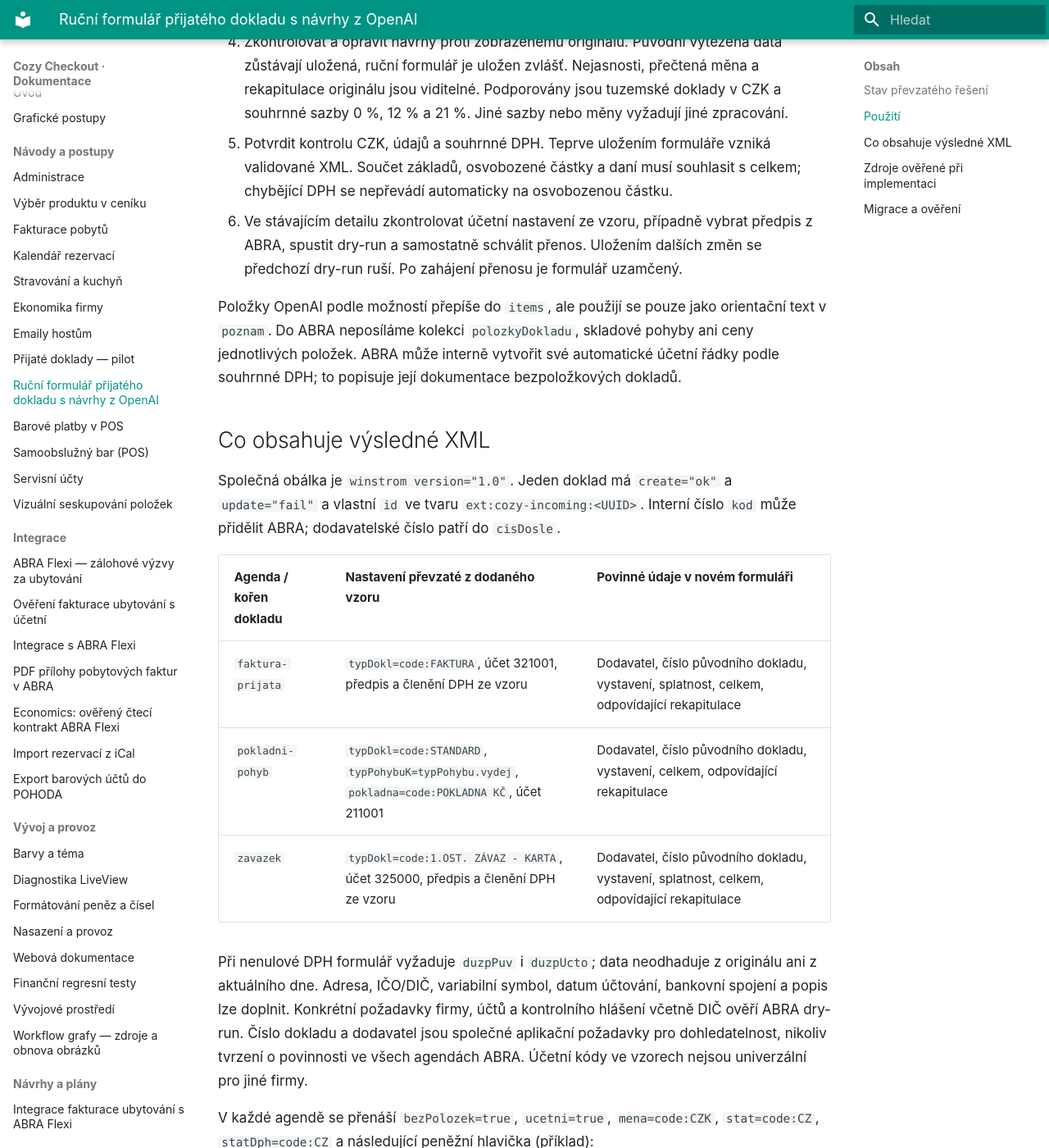
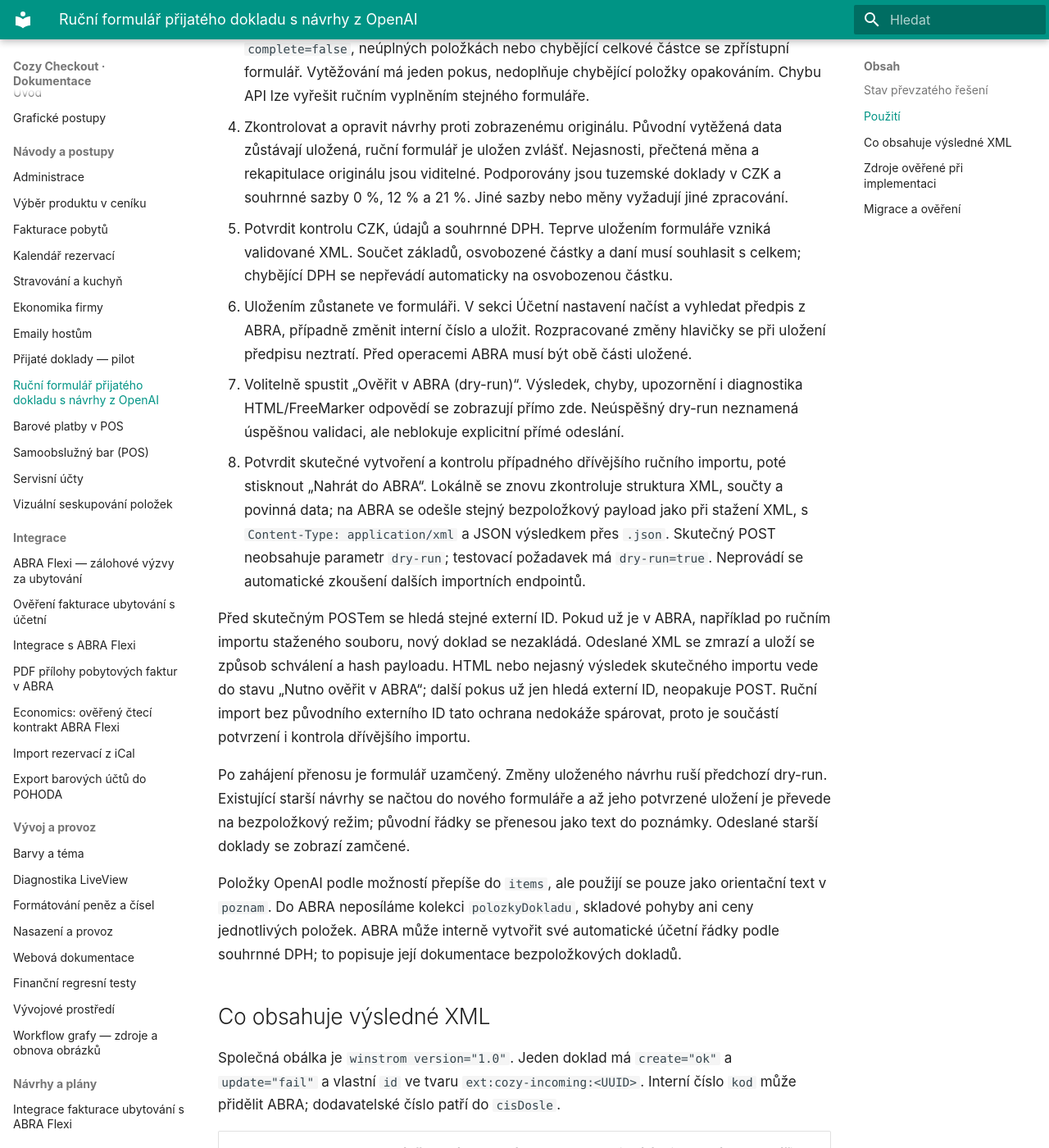
Before and after one commit to michalhorcic/cozy-checkout, an MkDocs documentation site: the page built from docs/features/INCOMING_DOCUMENT_FORM.md, in a window 1280 px wide and 1400 px high, scrolled down 902 px. Shown: the whole window at 82% size. Built offline with MkDocs 1.6.1 and Material for MkDocs 9.7.7, drawn with Linux system fonts in a browser that asks for light colours; some of the changed text lies outside the part shown.

Commit message:
Unify incoming document forms and allow confirmed direct ABRA import

```diff
--- a/docs/features/INCOMING_DOCUMENT_FORM.md
+++ b/docs/features/INCOMING_DOCUMENT_FORM.md
@@ -1,9 +1,13 @@
 # Ruční formulář přijatého dokladu s návrhy z OpenAI
 
-Nová alternativa na `/admin/incoming-document-form`, přístupná z Přijatých dokladů
-přes „Nový doklad přes formulář“. Zachovává původní podrobný přepis a XML editor.
-Používá stejné tři vzory, připojení ABRA, soukromé originály, OpenAI Responses API,
-Oban worker, účetní předpisy a bezpečný proces dry-run → schválení → přenos.
+Jediné uživatelské rozhraní přijatých dokladů: seznam na `/admin/incoming-documents`
+a formulář na `/admin/incoming-document-form`. Stejný formulář otevírají i staré
+adresy `/admin/incoming-documents/:id`. Původní `IncomingDocumentsLive` zůstává v
+kódu, ale nemá přístupnou routu. Jeho položkové kontroly a kontextové API zůstávají.
+
+Formulář používá stejné tři vzory, připojení ABRA, soukromé originály, OpenAI
+Responses API a Oban worker. Obsahuje účetní předpis, volitelný dry-run, stažení
+XML i potvrzené přímé odeslání; není potřeba přecházet na další obrazovku.
 
 ## Stav převzatého řešení
 
@@ -30,9 +34,31 @@
 5. Potvrdit kontrolu CZK, údajů a souhrnné DPH. Teprve uložením formuláře vzniká
    validované XML. Součet základů, osvobozené částky a daní musí souhlasit s celkem;
    chybějící DPH se nepřevádí automaticky na osvobozenou částku.
-6. Ve stávajícím detailu zkontrolovat účetní nastavení ze vzoru, případně vybrat
-   předpis z ABRA, spustit dry-run a samostatně schválit přenos. Uložením dalších
-   změn se předchozí dry-run ruší. Po zahájení přenosu je formulář uzamčený.
+6. Uložením zůstanete ve formuláři. V sekci Účetní nastavení načíst a vyhledat
+   předpis z ABRA, případně změnit interní číslo a uložit. Rozpracované změny
+   hlavičky se při uložení předpisu neztratí. Před operacemi ABRA musí být obě
+   části uložené.
+7. Volitelně spustit „Ověřit v ABRA (dry-run)“. Výsledek, chyby, upozornění i
+   diagnostika HTML/FreeMarker odpovědí se zobrazují přímo zde. Neúspěšný dry-run
+   neznamená úspěšnou validaci, ale neblokuje explicitní přímé odeslání.
+8. Potvrdit skutečné vytvoření a kontrolu případného dřívějšího ručního importu,
+   poté stisknout „Nahrát do ABRA“. Lokálně se znovu zkontroluje struktura XML,
+   součty a povinná data; na ABRA se odešle stejný bezpoložkový payload jako při
+   stažení XML, s `Content-Type: application/xml` a JSON výsledkem přes `.json`.
+   Skutečný POST neobsahuje parametr `dry-run`; testovací požadavek má
+   `dry-run=true`. Neprovádí se automatické zkoušení dalších importních endpointů.
+
+Před skutečným POSTem se hledá stejné externí ID. Pokud už je v ABRA, například
+po ručním importu staženého souboru, nový doklad se nezakládá. Odeslané XML se
+zmrazí a uloží se způsob schválení a hash payloadu. HTML nebo nejasný výsledek
+skutečného importu vede do stavu „Nutno ověřit v ABRA“; další pokus už jen hledá
+externí ID, neopakuje POST. Ruční import bez původního externího ID tato ochrana
+nedokáže spárovat, proto je součástí potvrzení i kontrola dřívějšího importu.
+
+Po zahájení přenosu je formulář uzamčený. Změny uloženého návrhu ruší předchozí
+dry-run. Existující starší návrhy se načtou do nového formuláře a až jeho
+potvrzené uložení je převede na bezpoložkový režim; původní řádky se přenesou jako
+text do poznámky. Odeslané starší doklady se zobrazí zamčené.
 
 Položky OpenAI podle možností přepíše do `items`, ale použijí se pouze jako
 orientační text v `poznam`. Do ABRA neposíláme kolekci `polozkyDokladu`, skladové
@@ -86,7 +112,7 @@
 
 Veřejné metadata `demo.flexibee.eu/c/demo/<agenda>/properties.json` při ověření
 vracely HTTP 401. Živý import do cílové ABRA ani volání OpenAI nebyly provedeny;
-platnost pro konkrétní firmu musí potvrdit její dry-run. Dokumentace popisuje
+platnost pro konkrétní firmu ověří dry-run nebo výsledek explicitního importu. Dokumentace popisuje
 podporovaný postup, nikoliv důkaz akceptace konkrétního payloadu v cílové instalaci.
 
 ## Migrace a ověření
@@ -97,6 +123,10 @@
 
 Přidané testy pokrývají XML všech tří agend, DPH a součty, text položek v poznámce,
 částečné vytěžení, ruční vytvoření, souběžné změny, zrušení dry-runu, neměnnost
-po schválení, kontrolovaný payload, admin PIN a formulář. Lokální testy podle
+po schválení, kontrolovaný payload, admin PIN a formulář. Další scénáře pokrývají
+přímý přenos bez úspěšného dry-runu, shodu XML se staženým souborem, převzetí
+ručně importovaného externího ID bez POSTu, nejistý výsledek po HTML a ověření bez
+opakování zápisu. Routové testy ověřují skrytí starého rozhraní a převod starších
+návrhů. Změna sjednocení rozhraní nevyžaduje další migraci ani konfiguraci. Lokální testy podle
 AGENTS.md nebyly spuštěny; výsledky GitHub CI ověří uživatel. Kompilace a kontrola
 formátování byly provedeny s Elixir 1.20.4 / OTP 29.1.
```
Also changed, not shown: docs/features/INCOMING_DOCUMENTS.md (+11 -4 lines), 9 other files.
